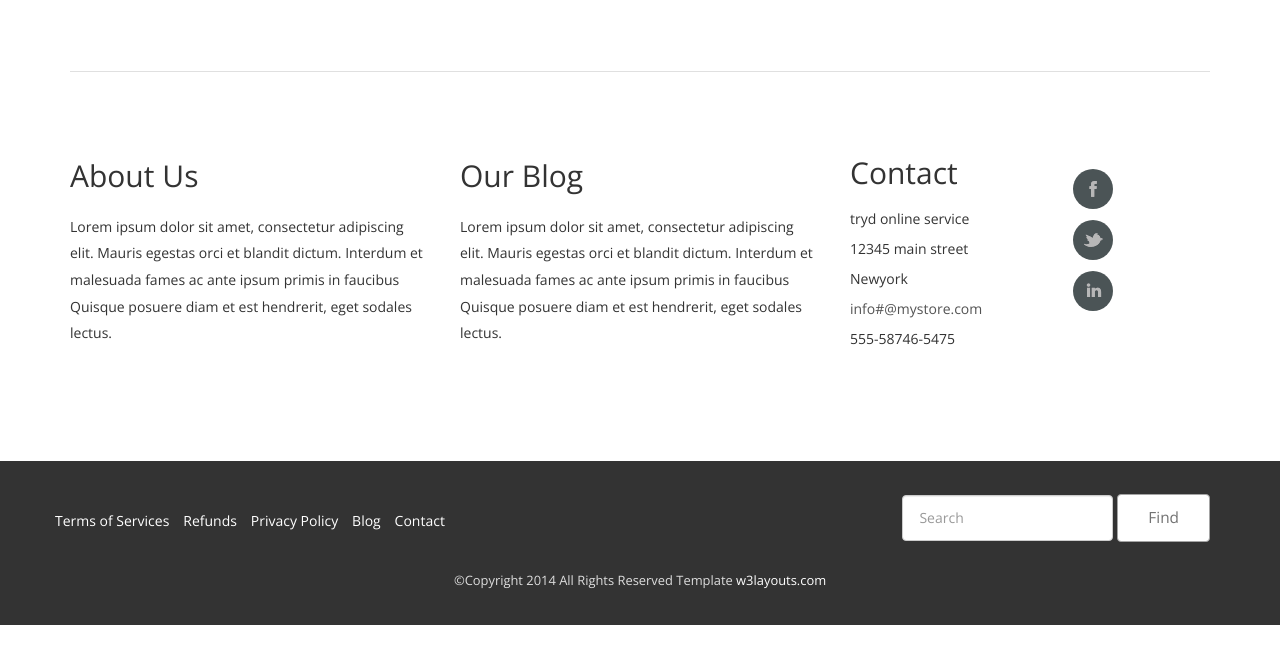
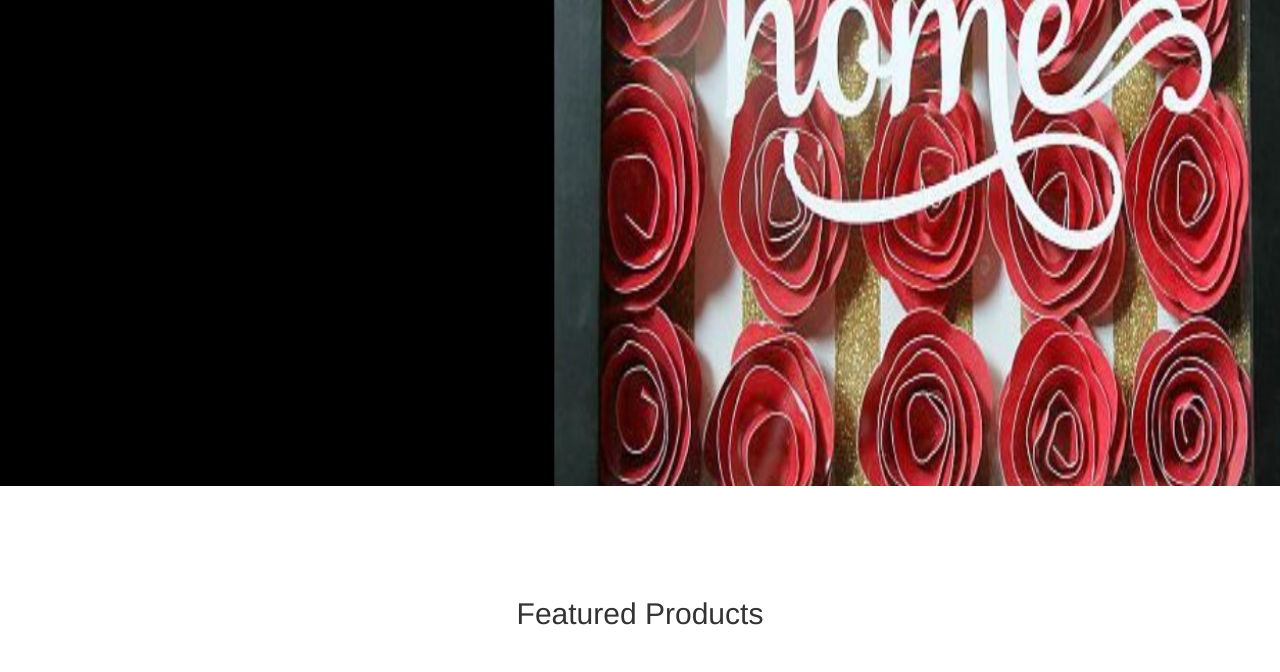
Before and after one commit to ShadyFlowers/ShadyFlowers.github.io, a plain HTML site: page index.html in a window 1280 px wide. Shown: the part 758-1430 px from the top of the page. Before the commit the page ends 1383 px from the top, so only its background shows below. Drawn offline with nearby package versions, Linux system fonts and the light colour scheme.

Commit message:
Update index.html

```diff
--- a/index.html
+++ b/index.html
@@ -92,7 +92,7 @@ License URL: http://creativecommons.org/licenses/by/3.0/
 		    <div id="fwslider">
 		        <div class="slider_container">
 		            <div class="slide">
-		                    <img src="images/img.jpg" alt=""/>
+		                    <img src="images/image.jpg" alt=""/>
 		                <div class="slide_content">
 		                    <div class="slide_content_wrap">
 		                         <p class="description">Testing</p>
@@ -104,7 +104,7 @@ License URL: http://creativecommons.org/licenses/by/3.0/
 		                </div>
 		            </div>
 		            <div class="slide">
-		                <img src="images/img.jpg" alt=""/>
+		                <img src="images/image.jpg" alt=""/>
 		                <div class="slide_content">
 		                     <div class="slide_content_wrap">
 		                         <p class="description">Testing</p>
```
